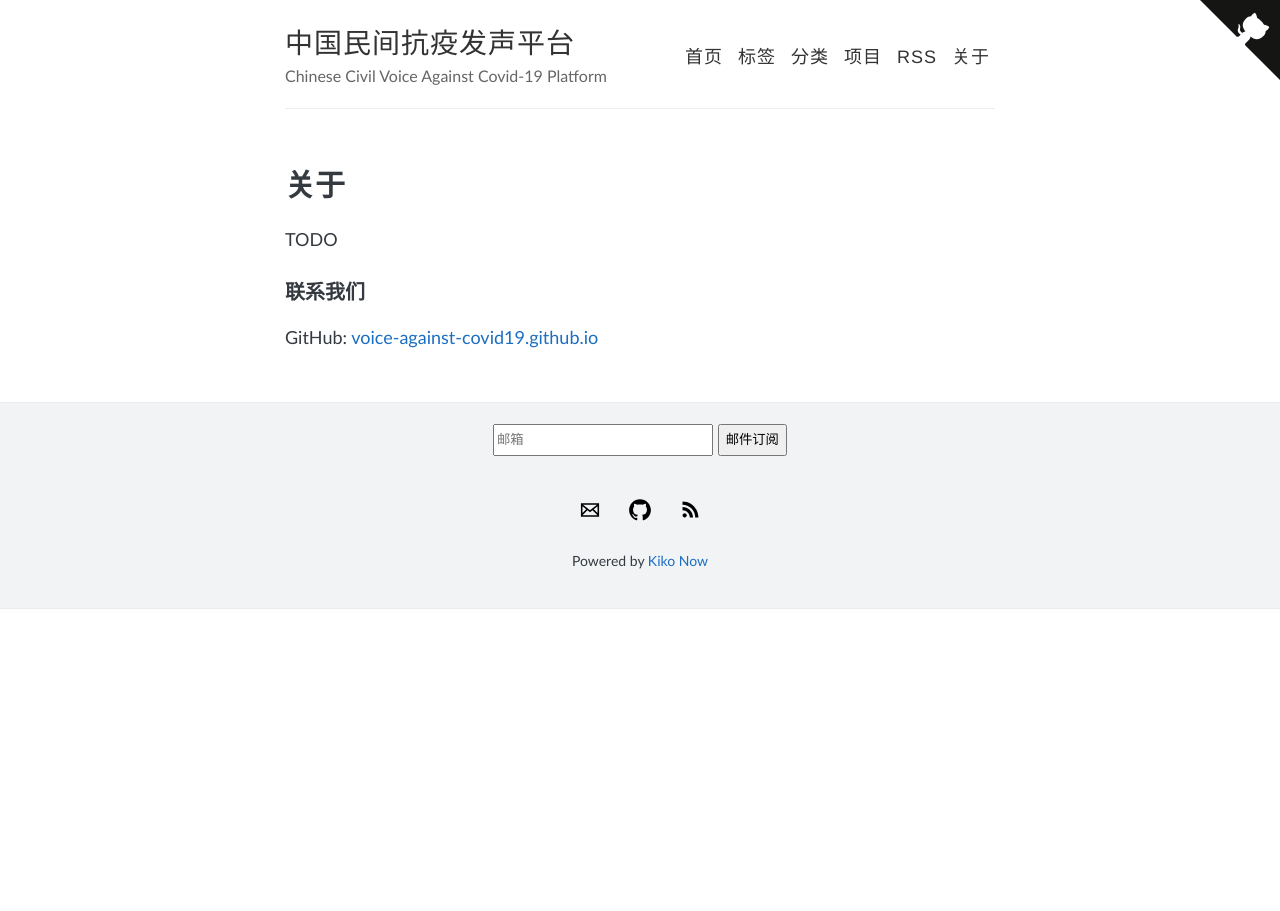
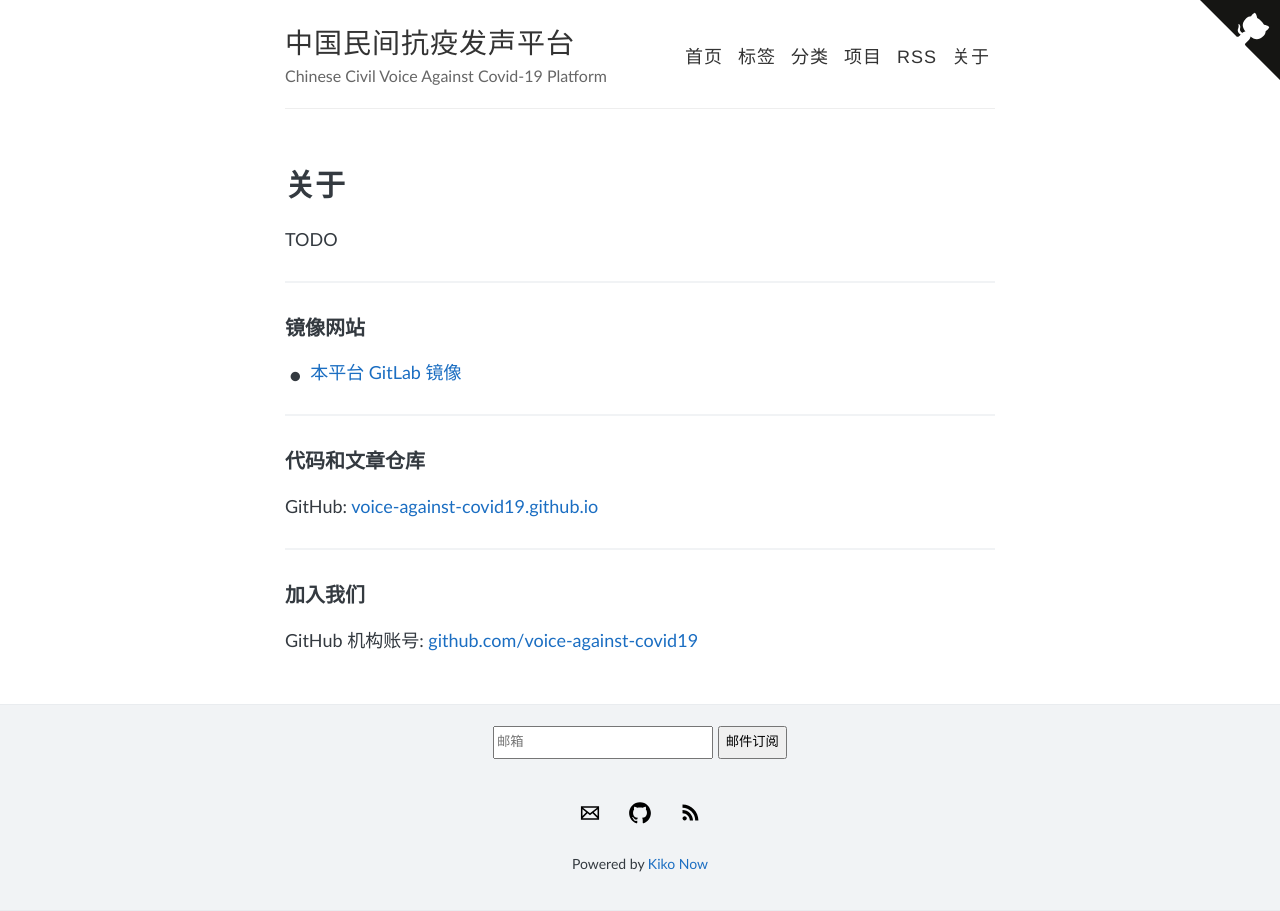
Before and after one commit to voice-against-covid19/-voice-against-covid19, a Jekyll site: the page built from about.html, in a window 1280 px wide. Built offline with Jekyll 4.4.1, drawn with Linux system fonts in a browser that asks for light colours.

Commit message:
refine README, about

```diff
--- a/about.html
+++ b/about.html
@@ -10,10 +10,20 @@ title: 关于
 <div class="entry">
   <p>TODO</p>
 
+<hr />
 
+<h3>镜像网站</h3>
 
+<ul>
+  <li><a href="https://voice-against-covid19.gitlab.io">本平台 GitLab 镜像</a></li>
+</ul>
 
+<hr />
 
-<h3>联系我们</h3>
+<h3>代码和文章仓库</h3>
+<p>GitHub: <a href="https://github.com/voice-against-covid19/voice-against-covid19.github.io">voice-against-covid19.github.io</a></p>
 
-<p>GitHub: <a href="https://github.com/voice-against-covid19/voice-against-covid19.github.io">voice-against-covid19.github.io</a></p>
+<hr />
+
+<h3>加入我们</h3>
+<p>GitHub 机构账号: <a href="https://github.com/voice-against-covid19/">github.com/voice-against-covid19</a></p>
```
Also changed, not shown: README.md.
